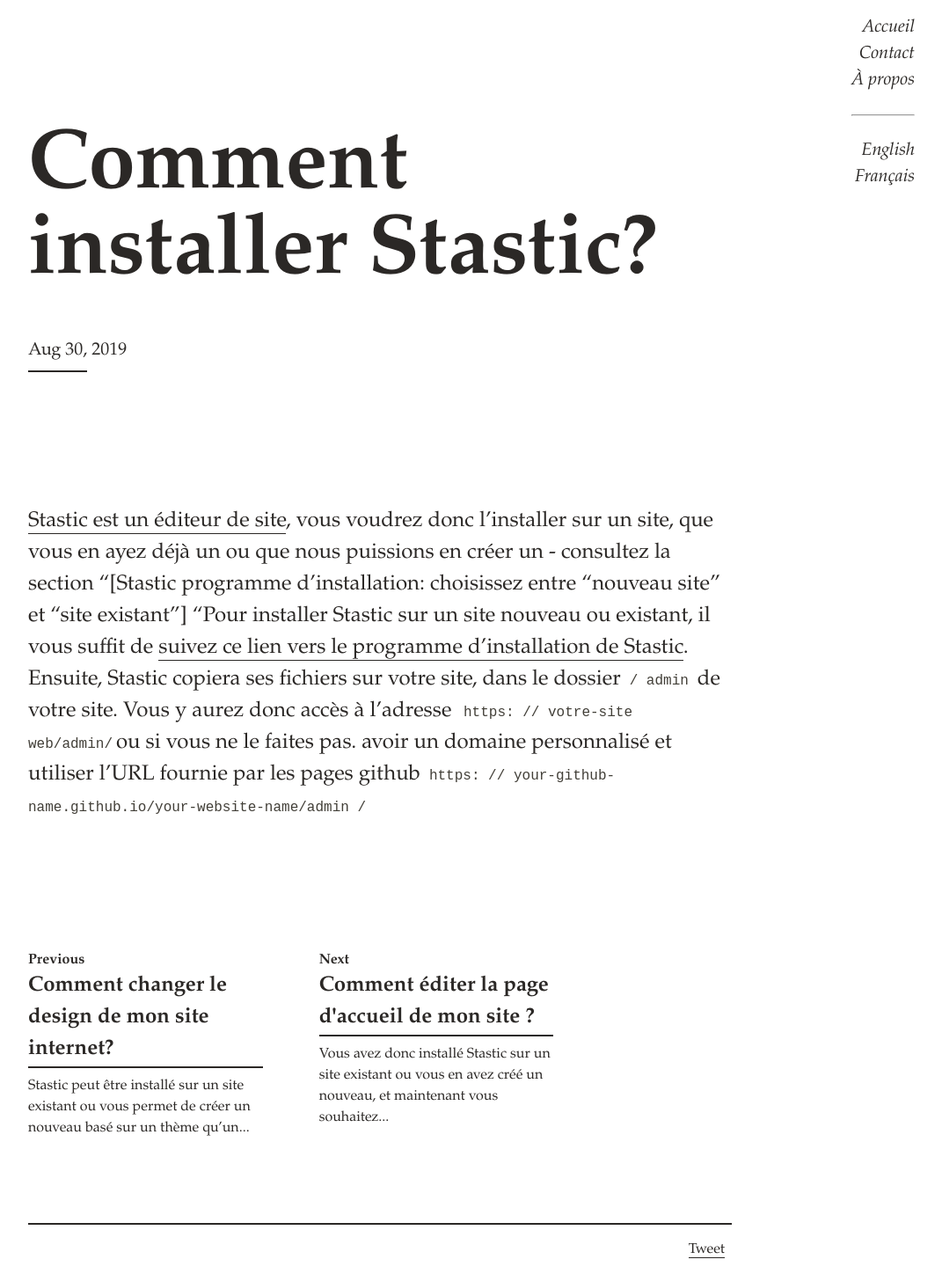
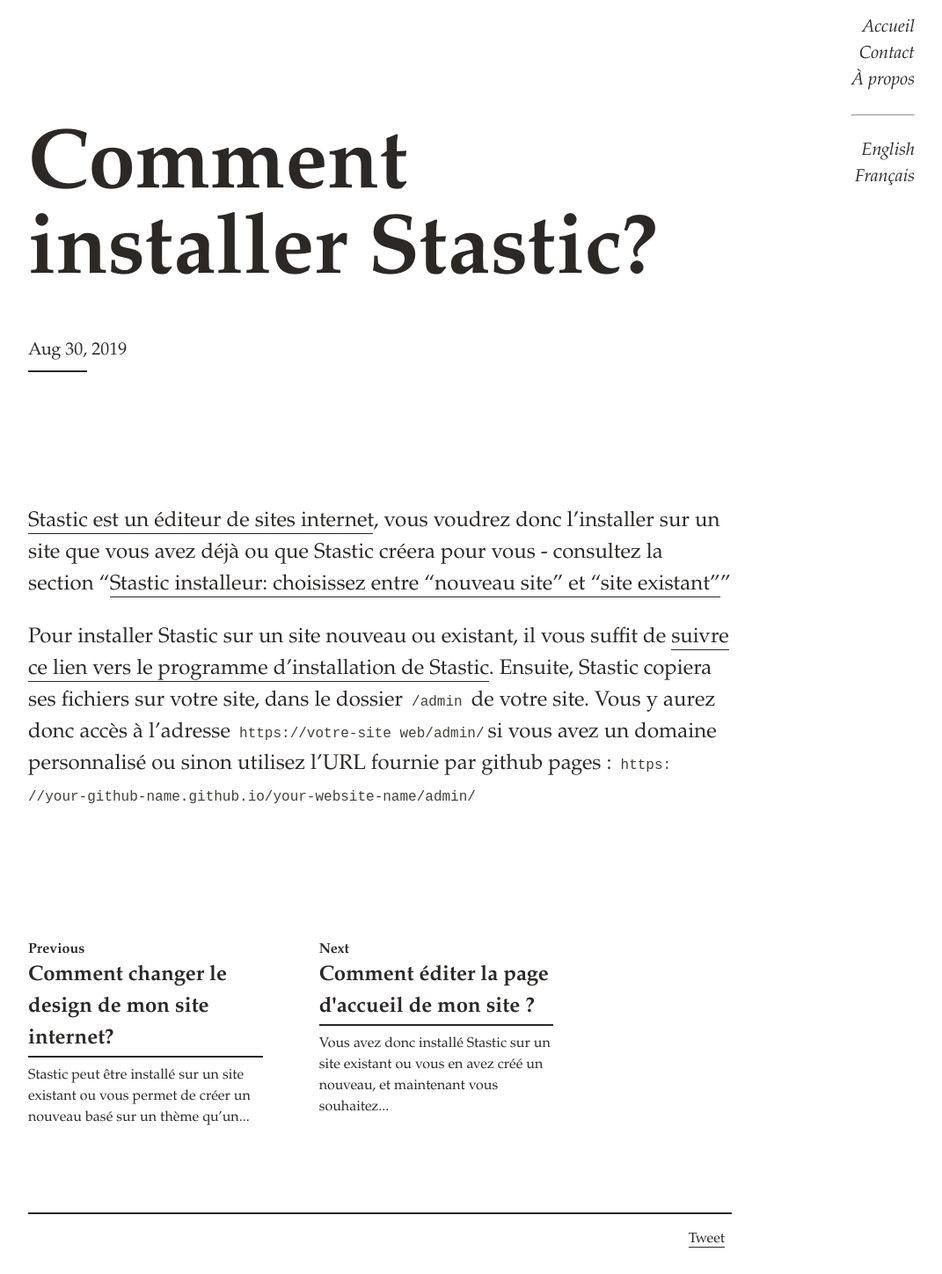
Before and after one commit to lexoyo/www.stastic.net, a Jekyll site: the page built from _fr/comment_installer_stastic.md, in a window 1280 px wide. Shown: the whole page at 88% size, without its empty margins (208-1279 px from the left). Built offline with Jekyll 4.4.1, drawn with Linux system fonts in a browser that asks for light colours; comment, search, counter and statistics services are not loaded.

Commit message:
Create _fr/comment_installer_stastic.md

```diff
--- a/_fr/comment_installer_stastic.md
+++ b/_fr/comment_installer_stastic.md
@@ -1,4 +1,7 @@
 ---
 title: Comment installer Stastic?
+
 ---
-[Stastic est un éditeur de site](https://www.stastic.net), vous voudrez donc l'installer sur un site, que vous en ayez déjà un ou que nous puissions en créer un - consultez la section "[Stastic programme d'installation: choisissez entre "nouveau site" et "site existant"] "Pour installer Stastic sur un site nouveau ou existant, il vous suffit de [suivez ce lien vers le programme d'installation de Stastic](https://stastic.net). Ensuite, Stastic copiera ses fichiers sur votre site, dans le dossier `/ admin` de votre site. Vous y aurez donc accès à l'adresse` https: // votre-site web/admin/`ou si vous ne le faites pas. avoir un domaine personnalisé et utiliser l'URL fournie par les pages github `https: // your-github-name.github.io/your-website-name/admin /`
+[Stastic est un éditeur de sites internet](https://www.stastic.net), vous voudrez donc l'installer sur un site que vous avez déjà ou que Stastic créera pour vous - consultez la section "[Stastic installeur: choisissez entre "nouveau site" et "site existant"](/docs/fr/stastic-install-choisir-entre-le-nouveau-site-web-et-le-site-web-existant)"
+
+Pour installer Stastic sur un site nouveau ou existant, il vous suffit de [suivre ce lien vers le programme d'installation de Stastic](https://stastic.net). Ensuite, Stastic copiera ses fichiers sur votre site, dans le dossier `/admin` de votre site. Vous y aurez donc accès à l'adresse `https://votre-site web/admin/`si vous avez un domaine personnalisé ou sinon utilisez l'URL fournie par github pages : `https: //your-github-name.github.io/your-website-name/admin/`
```
